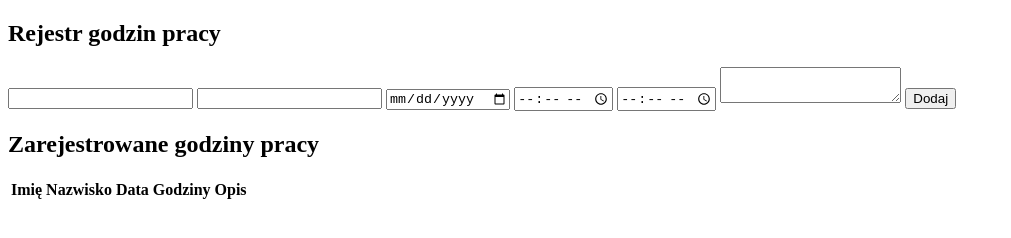
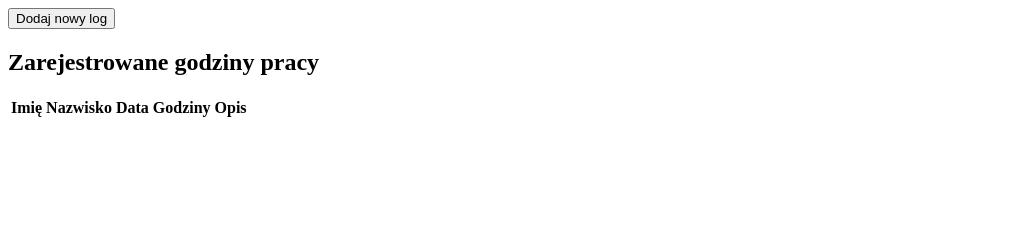
Before and after one commit to HeavePL/Metody_Wirtualizacji-projekt, a plain HTML site: page frontend/index.html in a window 1280 px wide. Shown: the whole page, without its empty margins (0-1011 px from the left). Drawn offline with Linux system fonts and the light colour scheme; no server answers.

Commit message:
Dodanie 2 strony html, rozdzielnie dodawania i sprawdzania na 2 rozne strony

```diff
--- a/frontend/index.html
+++ b/frontend/index.html
@@ -7,19 +7,10 @@
     <link rel="stylesheet" href="style.css">
 </head>
 <body>
-    <div class="container">
-        <h2>Rejestr godzin pracy</h2>
-        <form id="form_workDay">
-            <input type="text" name="first_name" id="first_name" required>
-            <input type="text" name="last_name" id="last_name" required>
-            <input type="date" name="date" id="date" required>
-            <input type="time" name="start_hour" id="start_hour" required>
-            <input type="time" name="end_hour" id="end_hour" required>
-            <textarea name="description" id="description"></textarea>
-            <button type="submit" id="btn_submit">Dodaj</button>
-        </form>
+    <a href="./dodawanie.html"><button>Dodaj nowy log</button></a>
 
-        <h2>Zarejestrowane godziny pracy</h2>
+
+    <h2>Zarejestrowane godziny pracy</h2>
         <table>
             <thead>
                 <tr>
```
Also changed, not shown: 1 other file.
